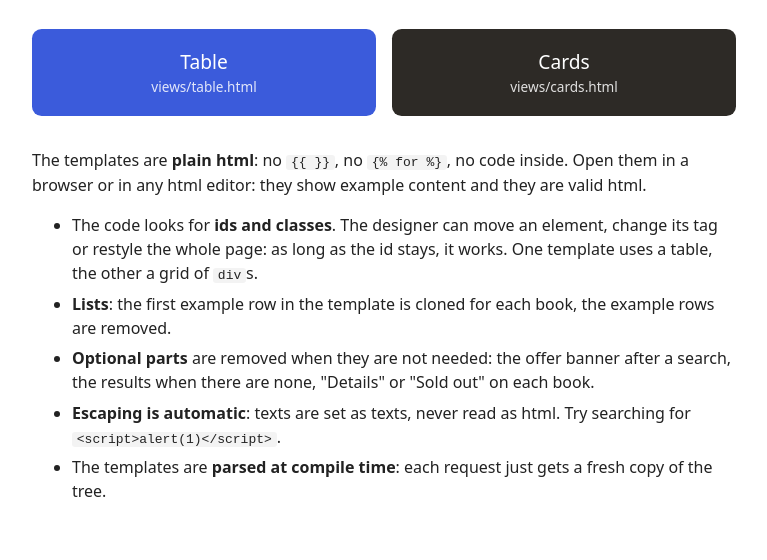
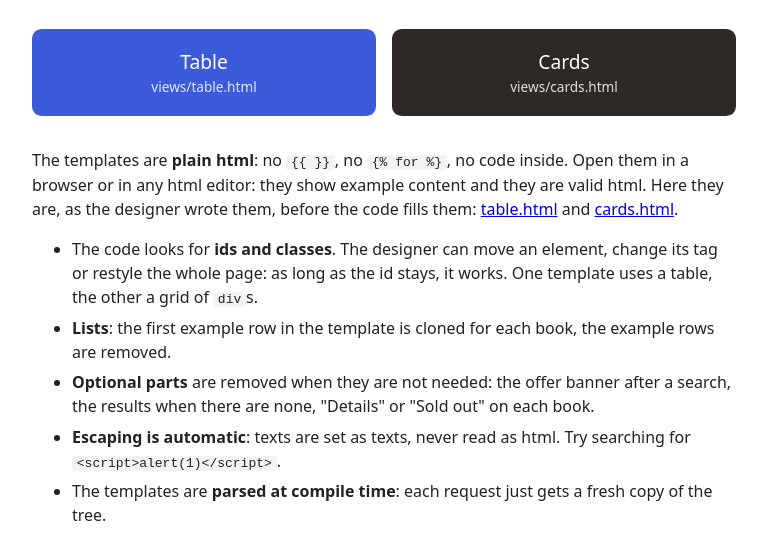
Before and after one commit to trikko/parserino, a plain HTML site: page examples/05_html_templates/views/index.html in a window 1280 px wide. Shown: the part 160-720 px from the top of the page, without its empty margins (256-1023 px from the left). Drawn offline with Linux system fonts and the light colour scheme.

Commit message:
Example 05: serve the raw templates, linked from the home page

```diff
--- a/examples/05_html_templates/views/index.html
+++ b/examples/05_html_templates/views/index.html
@@ -27,7 +27,9 @@
     </div>
 
     <p>The templates are <b>plain html</b>: no <code>{{ }}</code>, no <code>{% for %}</code>, no code inside.
-        Open them in a browser or in any html editor: they show example content and they are valid html.</p>
+        Open them in a browser or in any html editor: they show example content and they are valid html.
+        Here they are, as the designer wrote them, before the code fills them:
+        <a href="/views/table.html">table.html</a> and <a href="/views/cards.html">cards.html</a>.</p>
 
     <ul>
         <li>The code looks for <b>ids and classes</b>. The designer can move an element, change its tag or
```
Also changed, not shown: 1 other file.
